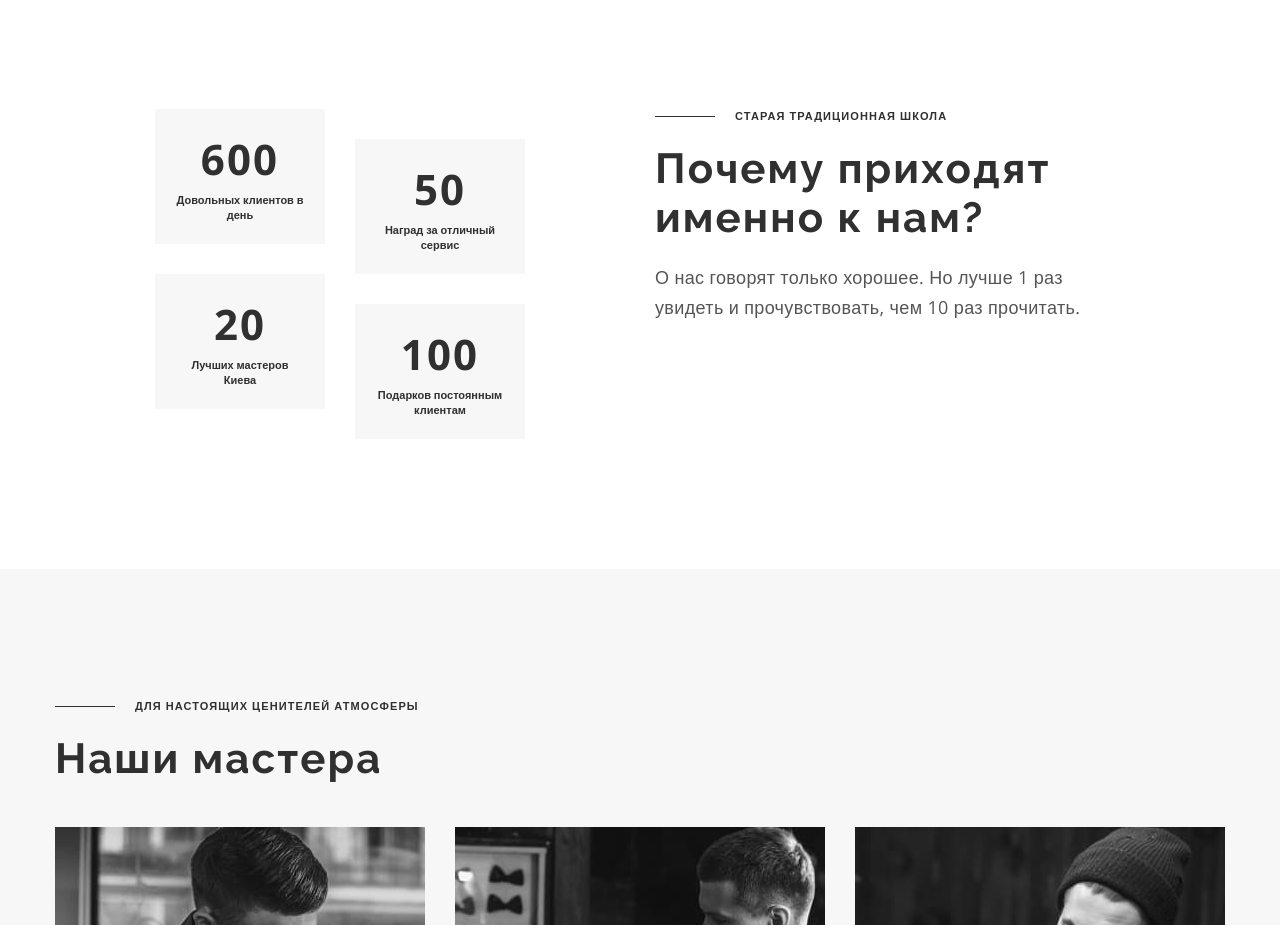
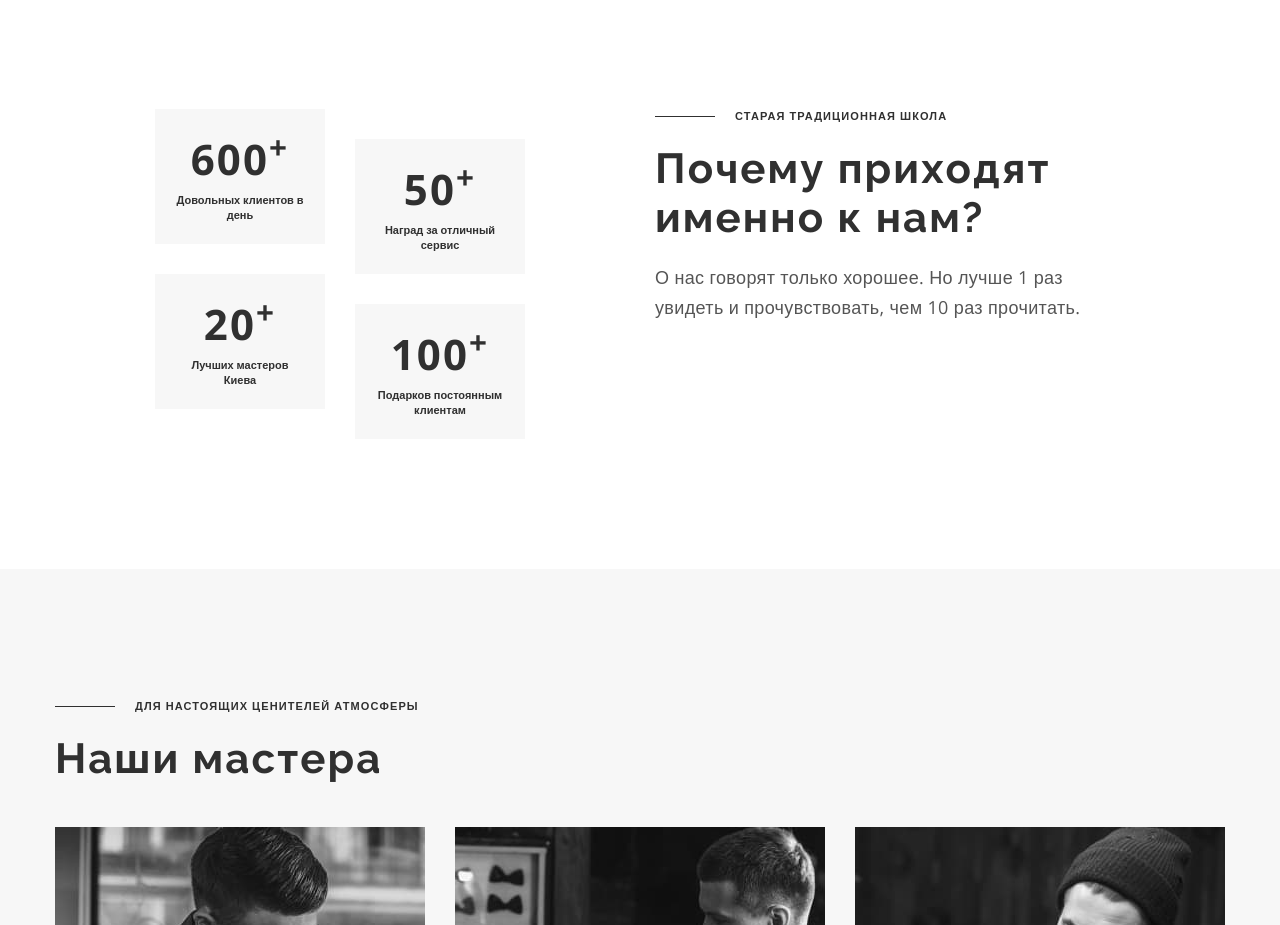
Before and after one commit to ihor-kutsenko/barbershop, a plain HTML site: page index.html in a window 1280 px wide. Shown: the part 2140-3065 px from the top of the page. Drawn offline with nearby package versions, Linux system fonts and the light colour scheme.

Commit message:
update section advantages

```diff
--- a/index.html
+++ b/index.html
@@ -216,25 +216,33 @@
           <div class="advantages-left-side">
             <ul class="advantages-list list">
               <li class="advantages-list__item">
-                <p class="advantages-list__quantity">600</p>
+                <p class="advantages-list__quantity">
+                  600<sup class="advantages-list__text">+</sup>
+                </p>
                 <p class="advantages-list__description">
                   Довольных клиентов в день
                 </p>
               </li>
               <li class="advantages-list__item">
-                <p class="advantages-list__quantity">50</p>
+                <p class="advantages-list__quantity">
+                  50<sup class="advantages-list__text">+</sup>
+                </p>
                 <p class="advantages-list__description">
                   Наград за отличный сервис
                 </p>
               </li>
               <li class="advantages-list__item">
-                <p class="advantages-list__quantity">20</p>
+                <p class="advantages-list__quantity">
+                  20<sup class="advantages-list__text">+</sup>
+                </p>
                 <p class="advantages-list__description">
                   Лучших мастеров Киева
                 </p>
               </li>
               <li class="advantages-list__item">
-                <p class="advantages-list__quantity">100</p>
+                <p class="advantages-list__quantity">
+                  100<sup class="advantages-list__text">+</sup>
+                </p>
                 <p class="advantages-list__description">
                   Подарков постоянным клиентам
                 </p>
--- a/sass/layout/_advantages.scss
+++ b/sass/layout/_advantages.scss
@@ -26,6 +26,10 @@
   color: var(--secondary-text-color-light-theme);
   margin-bottom: 6px;
 }
+.advantages-list__text {
+  font-weight: 600;
+  color: var(--accent-color);
+}
 
 .advantages-list__description {
   font-weight: 600;
```
